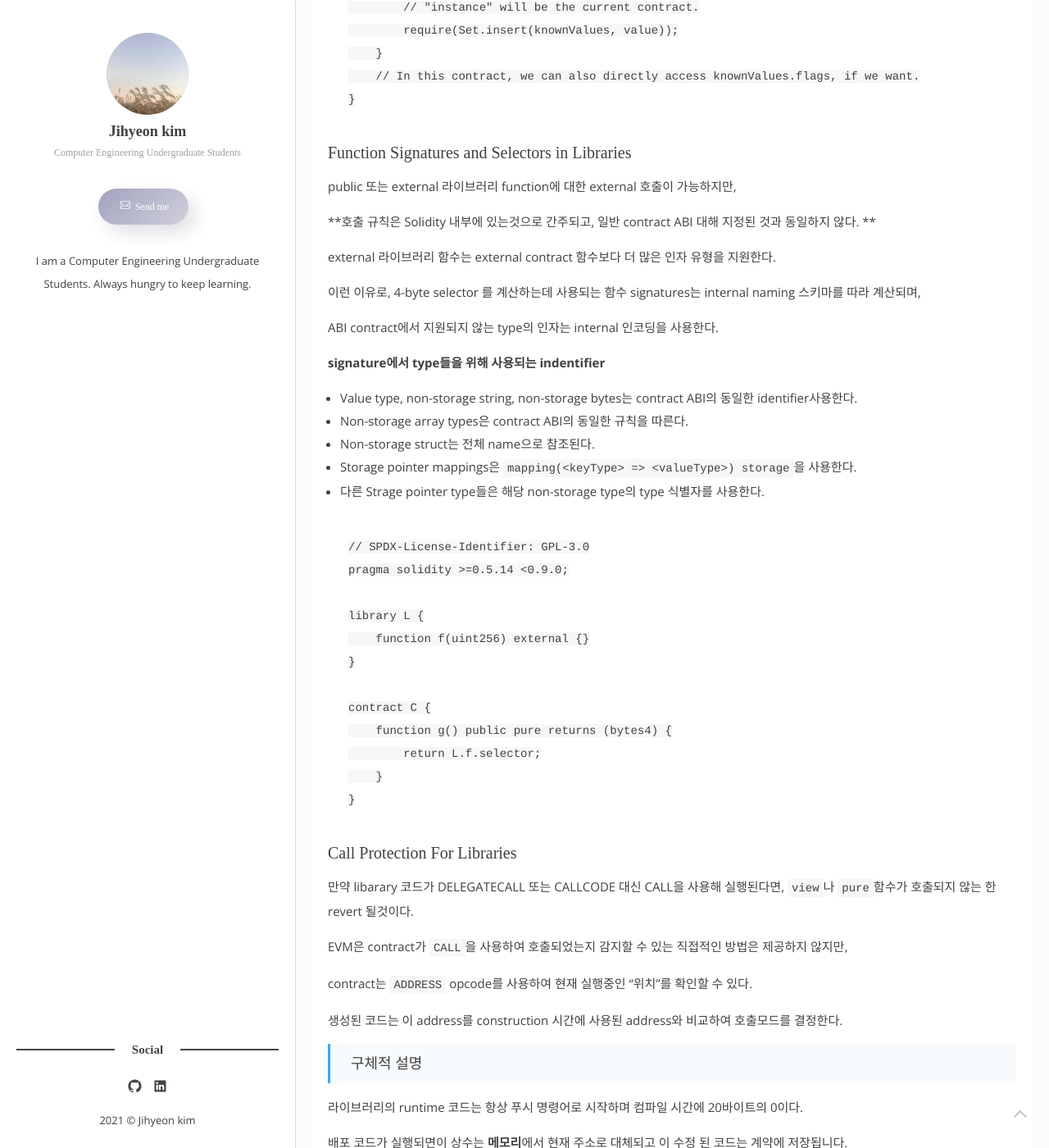
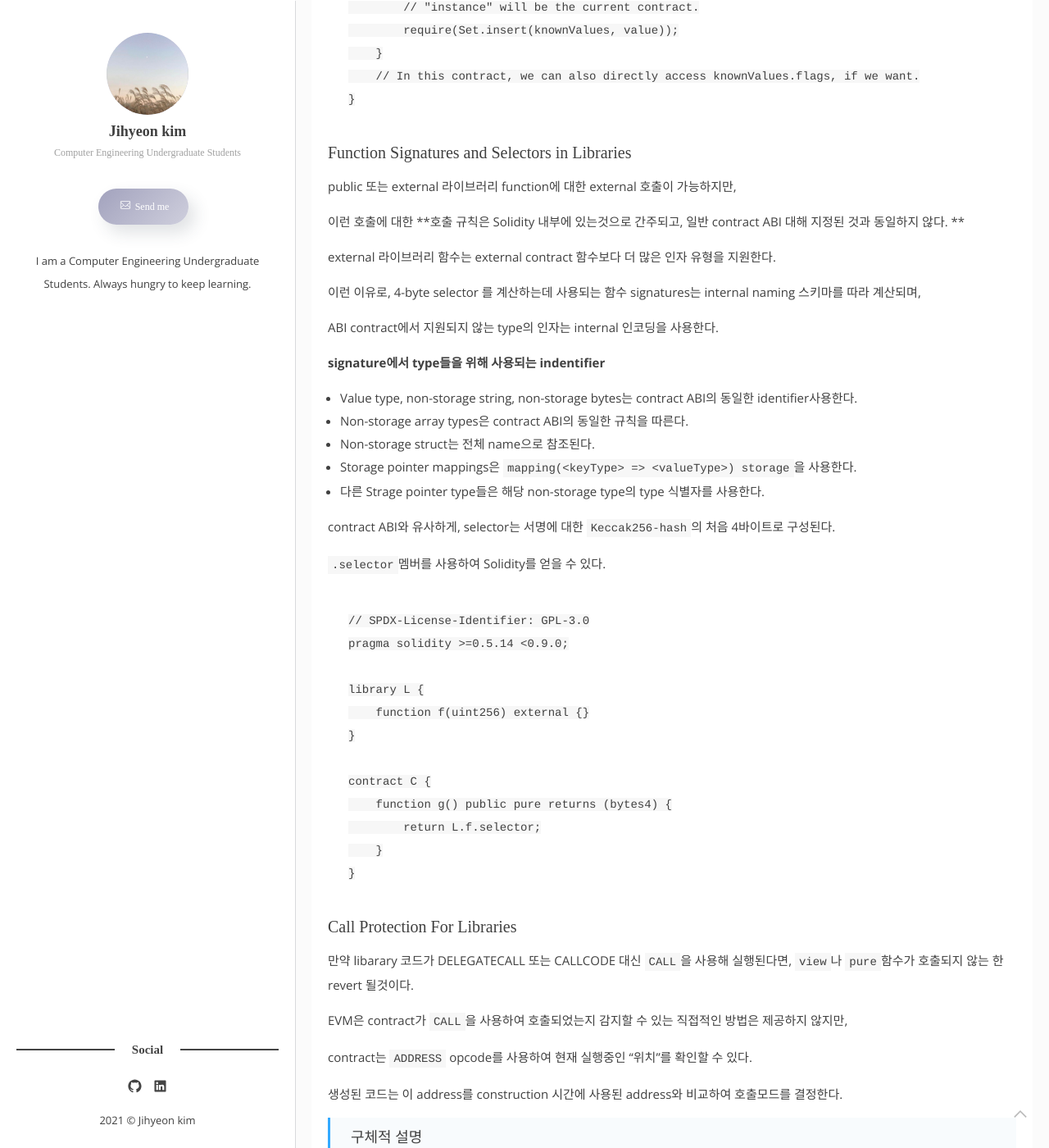
Before and after one commit to kimjihyeon99/kimjihyeon99.github.io, a Jekyll site: the page built from _posts/2021-05-24-[Solidity] Contracts.markdown, in a window 1280 px wide and 1400 px high, scrolled down 31538 px. Shown: the whole window at 82% size. Built offline with Jekyll 4.4.1, drawn with Linux system fonts in a browser that asks for light colours; some web fonts are replaced; comment, search, counter and statistics services are not loaded; some of the changed text lies outside the part shown.

Commit message:
Update 2021-05-24-[Solidity] Contracts.markdown

`````diff
--- a/_posts/2021-05-24-[Solidity] Contracts.markdown
+++ b/_posts/2021-05-24-[Solidity] Contracts.markdown
@@ -1230,7 +1230,7 @@ contract C {
 
 public 또는 external 라이브러리 function에 대한 external 호출이 가능하지만,
 
-**호출 규칙은 Solidity 내부에 있는것으로 간주되고, 일반 contract ABI 대해 지정된 것과 동일하지 않다. **
+이런 호출에 대한 **호출 규칙은 Solidity 내부에 있는것으로 간주되고, 일반 contract ABI 대해 지정된 것과 동일하지 않다. **
 
 external 라이브러리 함수는 external contract 함수보다 더 많은 인자 유형을 지원한다.
 
@@ -1245,6 +1245,10 @@ ABI contract에서 지원되지 않는 type의 인자는 internal 인코딩을
 - Non-storage struct는 전체 name으로 참조된다.
 - Storage pointer mappings은 `mapping(<keyType> => <valueType>) storage`을 사용한다.
 - 다른 Strage pointer type들은 해당 non-storage type의 type 식별자를 사용한다.
+
+contract ABI와 유사하게, selector는 서명에 대한 `Keccak256-hash`의 처음 4바이트로 구성된다.
+
+`.selector`멤버를 사용하여 Solidity를 얻을 수 있다.
 
 ````Solidity
 // SPDX-License-Identifier: GPL-3.0
@@ -1263,13 +1267,14 @@ contract C {
 
 #### Call Protection For Libraries
 
-만약 libarary 코드가 DELEGATECALL 또는 CALLCODE 대신 CALL을 사용해 실행된다면, `view`나 `pure`함수가 호출되지 않는 한 revert 될것이다.
+만약 libarary 코드가 DELEGATECALL 또는 CALLCODE 대신 `CALL`을 사용해 실행된다면, `view`나 `pure`함수가 호출되지 않는 한 revert 될것이다.
 
 EVM은 contract가 `CALL`을 사용하여 호출되었는지 감지할 수 있는 직접적인 방법은 제공하지 않지만,
 
 contract는 `ADDRESS` opcode를 사용하여 현재 실행중인 "위치"를 확인할 수 있다.
 
 생성된 코드는 이 address를 construction 시간에 사용된 address와 비교하여 호출모드를 결정한다.
+
 
 > 구체적 설명
 
`````
Also changed, not shown: other parts of _posts/2021-05-24-[Solidity] Contracts.markdown (+2 -2 lines).
